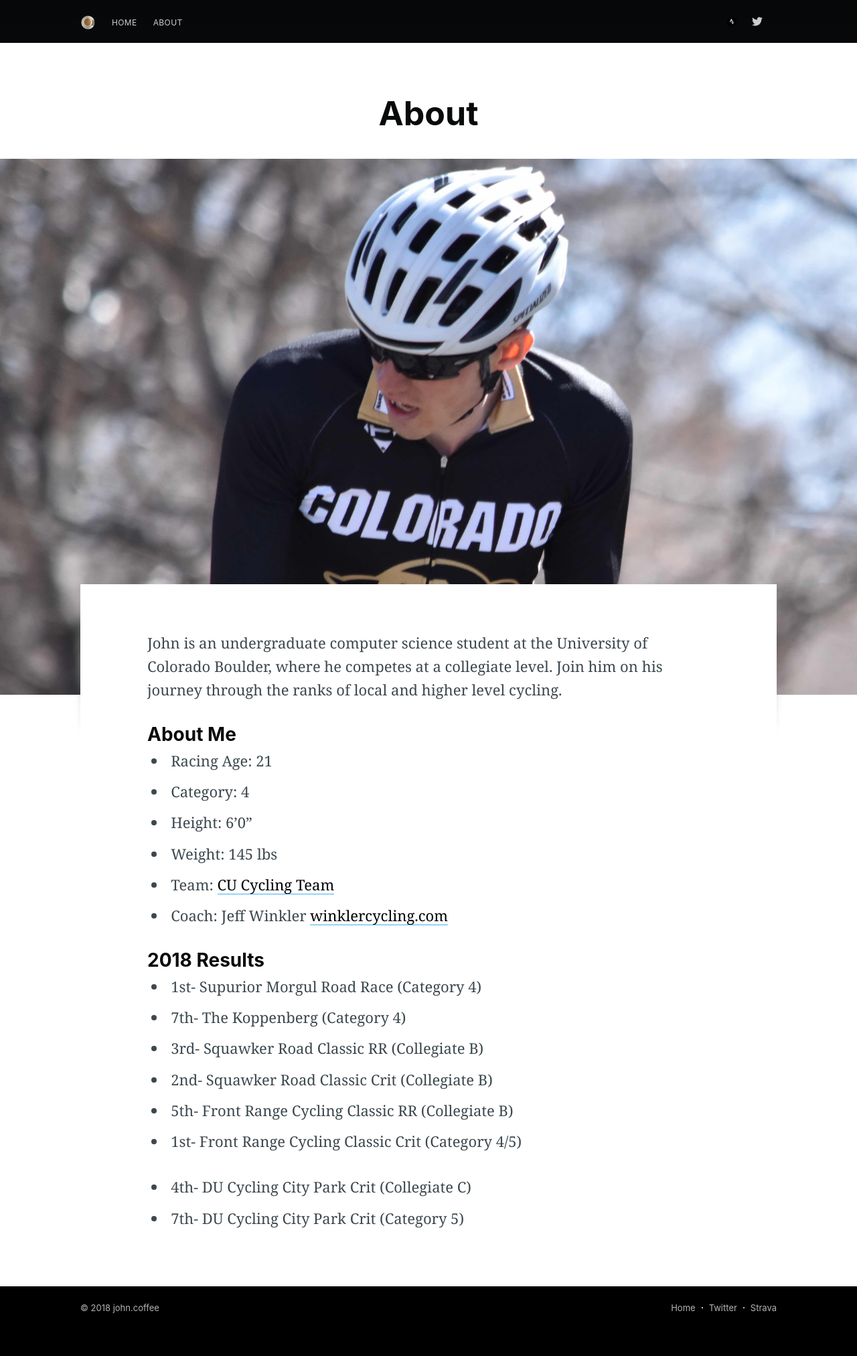
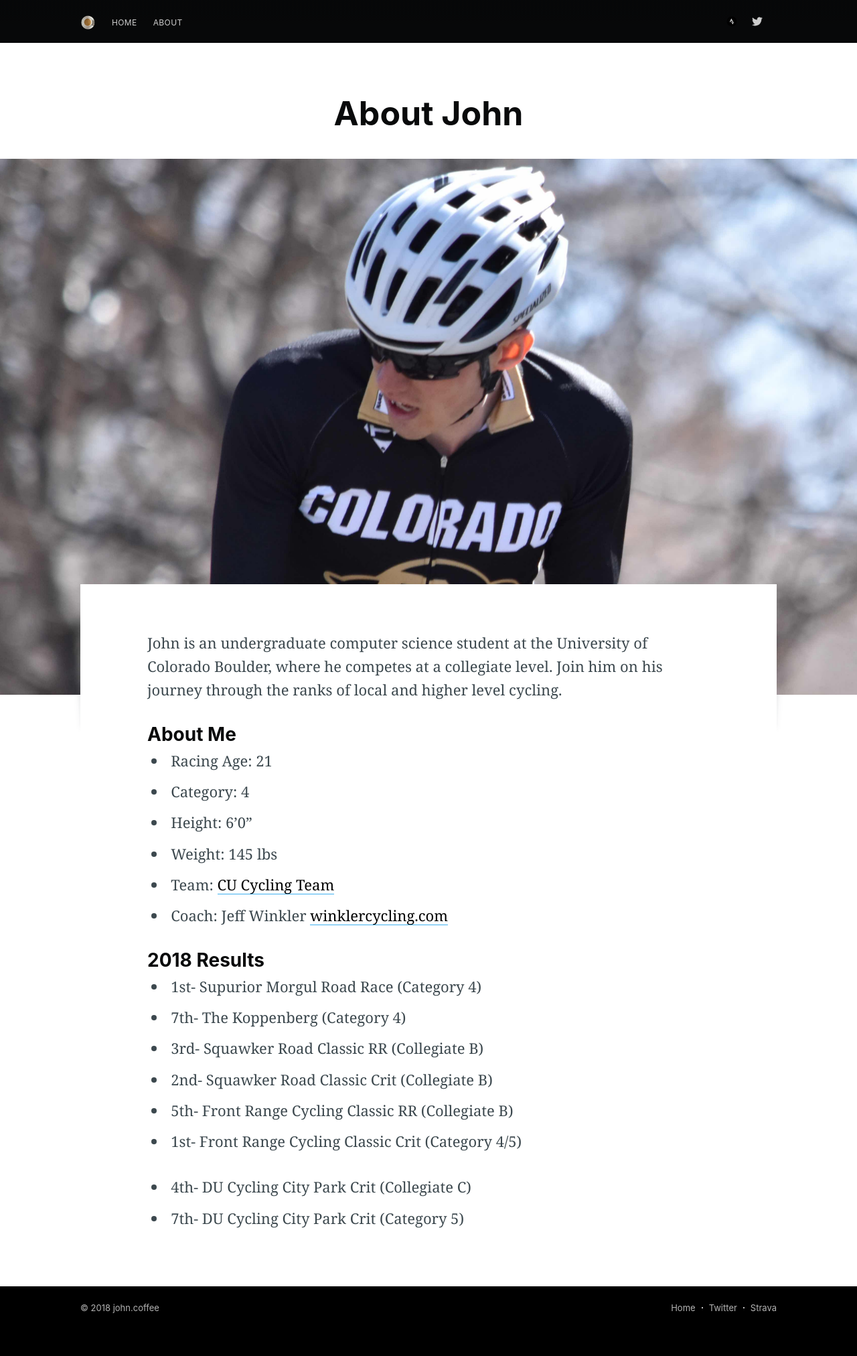
Before and after one commit to johnkeller101/johnkeller101.github.com, a Jekyll site: the page built from about/index.md, in a window 1280 px wide. Shown: the whole page at 67% size. Built offline with Jekyll 4.4.1, drawn with Linux system fonts in a browser that asks for light colours; nearby versions of some CDN libraries; comment, search, counter and statistics services are not loaded.

Commit message:
2018.06.01-09.48.29

```diff
--- a/_layouts/page.html
+++ b/_layouts/page.html
@@ -11,6 +11,14 @@
     </div>
 </header>
 
+<!-- css info to change header height based on what is set in page guidelines -->
+{% if page.cover-height %}
+<style>
+post-full-image {
+    height: {{ page.cover-height }} !important;
+}
+</style>
+{% endif %}
 <!-- #post -->
 
 <main id="site-main" class="site-main outer" role="main">
--- a/about/index.md
+++ b/about/index.md
@@ -1,11 +1,12 @@
 ---
 layout: page
 current: about
-title: About
+title: About John
 navigation: true
 class: page-template
 subclass: 'post page'
 cover: /assets/images/about-header.jpg
+cover-height: 200px
 ---
 
 John is an undergraduate computer science student at the University of Colorado Boulder, where he competes at a collegiate level. Join him on his journey through the ranks of local and higher level cycling.
```
